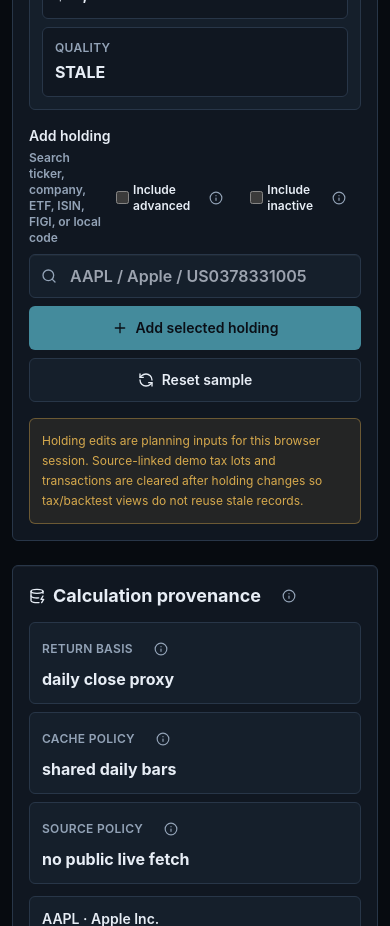
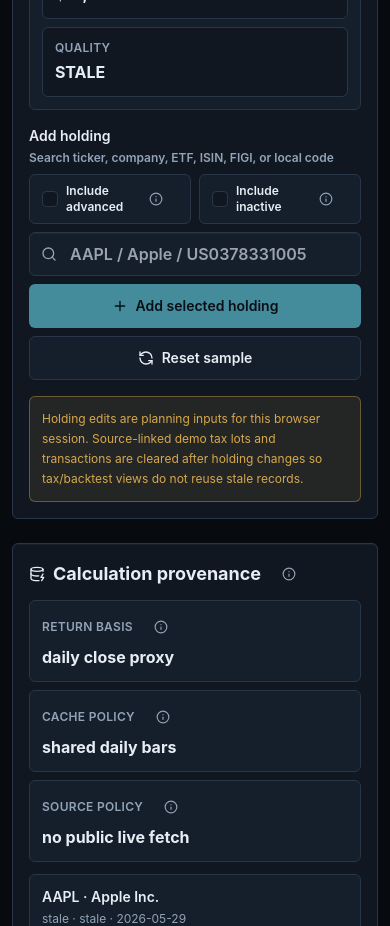
Before and after one commit to sahnsookyung/stonks-radar, a React (Vite) app in the folder apps/web/: page /en/portfolio in a window 390 px wide. Shown: the part 8440-9366 px from the top of the page. Built offline with nearby package versions, Linux system fonts and the light colour scheme.

Commit message:
Fix mobile portfolio e2e deploy gate

```diff
--- a/apps/web/src/pages/PortfolioLabPage.tsx
+++ b/apps/web/src/pages/PortfolioLabPage.tsx
@@ -1543,29 +1543,33 @@ function PortfolioEditorPanel({
         })}
       </div>
       <div className="mt-4 grid gap-2">
-        <div className="block text-sm font-semibold">
+        <div className="block min-w-0 text-sm font-semibold">
           <label htmlFor={searchInputId}>Add holding</label>
-          <div className="mt-1 flex items-center justify-between gap-2 text-xs">
-            <span className="text-muted">Search ticker, company, ETF, ISIN, FIGI, or local code</span>
-            <div className="inline-flex items-center gap-3">
-              <label className="inline-flex items-center gap-1">
+          <div className="mt-1 flex min-w-0 flex-col gap-2 text-xs sm:flex-row sm:items-center sm:justify-between">
+            <span className="safe-text min-w-0 text-muted">Search ticker, company, ETF, ISIN, FIGI, or local code</span>
+            <div className="grid min-w-0 grid-cols-1 gap-2 min-[380px]:grid-cols-2 sm:inline-flex sm:items-center sm:gap-3">
+              <label className="focus-ring relative inline-flex min-h-11 min-w-0 items-center gap-2 rounded-md border border-line bg-panelAlt px-3 py-2 text-left">
                 <input
+                  className="absolute inset-0 h-full w-full cursor-pointer opacity-0"
                   type="checkbox"
                   checked={includeAdvancedInstruments}
                   onChange={(event) => setIncludeAdvancedInstruments(event.target.checked)}
                 />
-                <span className="inline-flex items-center gap-1">
+                <span aria-hidden="true" className={`h-4 w-4 shrink-0 rounded border ${includeAdvancedInstruments ? "border-accent bg-accent" : "border-line bg-panel"}`} />
+                <span className="safe-text inline-flex min-w-0 items-center gap-1">
                   Include advanced
                   <TermTooltip termKey="advanced_instrument" />
                 </span>
               </label>
-              <label className="inline-flex items-center gap-1">
+              <label className="focus-ring relative inline-flex min-h-11 min-w-0 items-center gap-2 rounded-md border border-line bg-panelAlt px-3 py-2 text-left">
                 <input
+                  className="absolute inset-0 h-full w-full cursor-pointer opacity-0"
                   type="checkbox"
                   checked={includeInactiveInstruments}
                   onChange={(event) => setIncludeInactiveInstruments(event.target.checked)}
                 />
-                <span className="inline-flex items-center gap-1">
+                <span aria-hidden="true" className={`h-4 w-4 shrink-0 rounded border ${includeInactiveInstruments ? "border-accent bg-accent" : "border-line bg-panel"}`} />
+                <span className="safe-text inline-flex min-w-0 items-center gap-1">
                   Include inactive
                   <TermTooltip termKey="inactive_security" />
                 </span>
```
Also changed, not shown: 2 other files (tests, documents, lock files or other folders).
